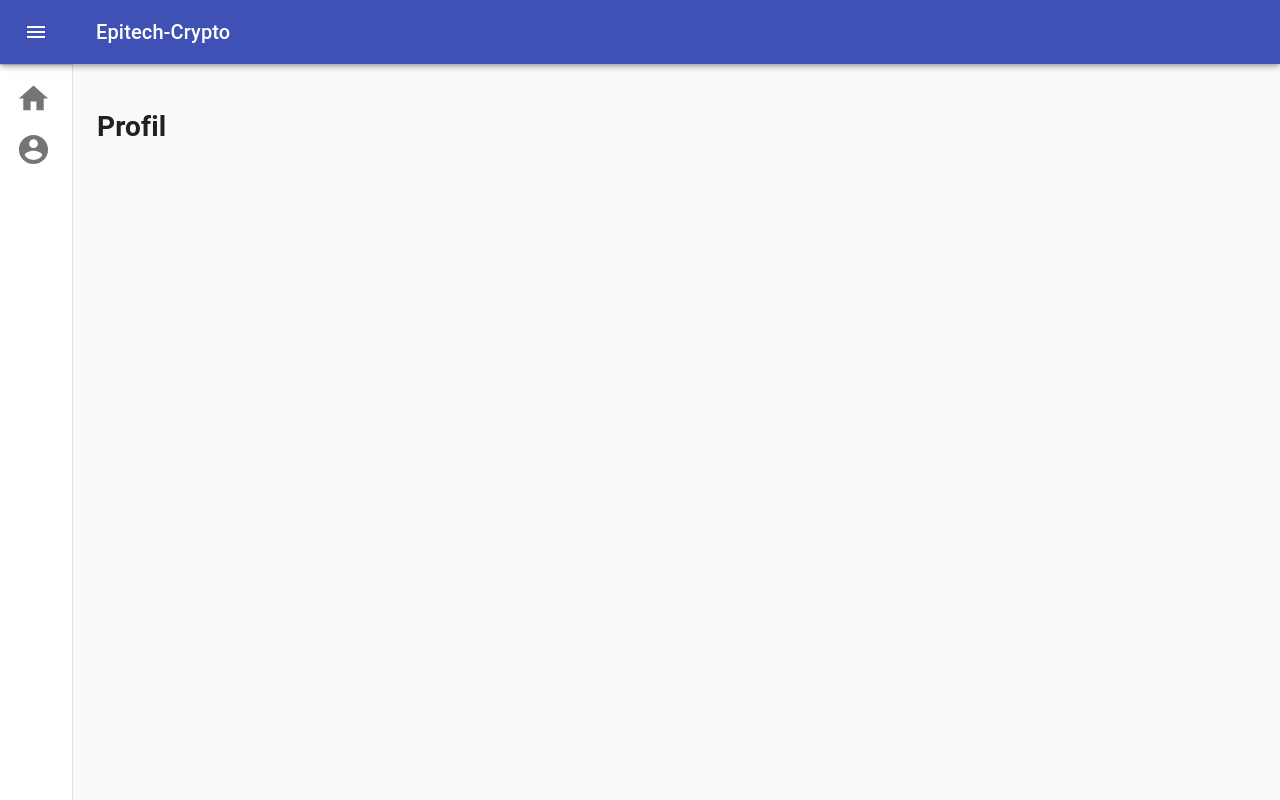
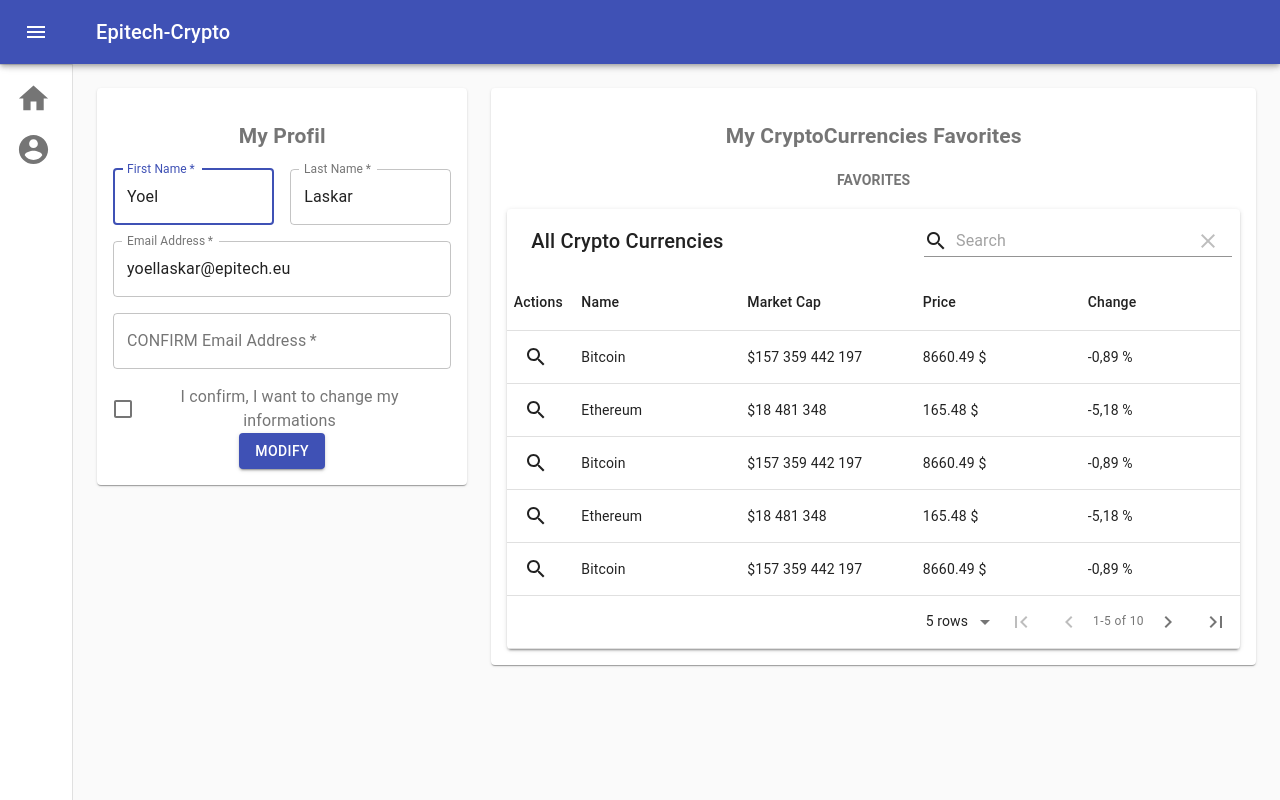
Before and after one commit to LaskarYoel/Web-CryptoProject, a React (Create React App) app in the folder front/web-crypto/: page /profil in a window 1280 px wide. Built offline with nearby package versions, Linux system fonts and the light colour scheme.

Commit message:
yoel : page profil

```diff
--- a/front/web-crypto/src/components/BaseFront/NavBar.js
+++ b/front/web-crypto/src/components/BaseFront/NavBar.js
@@ -1,5 +1,5 @@
 import React from 'react';
-import { Route, Router, Switch } from 'react-router-dom'
+import { Route, Switch } from 'react-router-dom'
 
 import clsx from 'clsx';
 import { makeStyles, useTheme } from '@material-ui/core/styles';
--- a/front/web-crypto/src/components/UserPages/Favorites.js
+++ b/front/web-crypto/src/components/UserPages/Favorites.js
@@ -1,15 +1,13 @@
 //Page for login to the app
 import React , {Component} from 'react';
-import Button from '@material-ui/core/Button'
+import PublicTable from '../BaseFront/PublicTable';
 
 class Favorites extends Component {
     render () {
         return(
             <div>
-             <h1>FAVORITES</h1>
-            <Button  style={{marginTop: 50 + 'em'}}  variant="contained" color="primary">
-              Hello World lolo
-            </Button>
+             <h4>FAVORITES</h4>
+             <PublicTable/>
 
       </div>  )
 
--- a/front/web-crypto/src/components/UserPages/Profil.js
+++ b/front/web-crypto/src/components/UserPages/Profil.js
@@ -1,14 +1,131 @@
-import React, { Component } from 'react';
+import React from 'react';
+import { makeStyles } from '@material-ui/core/styles';
+import Paper from '@material-ui/core/Paper';
+import Grid from '@material-ui/core/Grid';
+import Favorites from './Favorites';
+import Button from '@material-ui/core/Button';
+import TextField from '@material-ui/core/TextField';
+import FormControlLabel from '@material-ui/core/FormControlLabel';
+import Checkbox from '@material-ui/core/Checkbox';
 
-class Profil extends Component {
-  render() {
-    return (
-      <div>
-        <h1>Profil</h1>
-      </div>
-    )
+const useStyles = makeStyles(theme => ({
+  root: {
+    flexGrow: 1,
+  },
+  paper: {
+    padding: theme.spacing(2),
+    textAlign: 'center',
+    color: theme.palette.text.secondary,
+  },
+}));
 
-  }
+const user = {
+  connect : true ,
+  admin : false ,
+  informations : {
+    firstname : "Yoel",
+    lastname :"Laskar",
+    email : "yoellaskar@epitech.eu",
+
 }
 
-export default Profil
+}
+
+export default function Profil() {
+  const classes = useStyles();
+
+  return (
+    <div className={classes.root}>
+      <Grid container spacing={3}>
+
+        <Grid item xs={4}>
+          <Paper className={classes.paper}>
+            <h2>My Profil</h2>
+
+            <form className={classes.form} noValidate>
+              <Grid container spacing={2}>
+                <Grid item xs={12} sm={6}>
+                  <TextField
+                    autoComplete="fname"
+                    name="firstName"
+                    variant="outlined"
+                    required
+                    id="firstName"
+                    label= "First Name"
+                    defaultValue={user.informations.firstname}
+                    autoFocus
+                  />
+                </Grid>
+                <Grid item xs={12} sm={6}>
+                  <TextField
+                    variant="outlined"
+                    required
+                    fullWidth
+                    id="lastName"
+                    label="Last Name"
+                    name="lastName"
+                    autoComplete="lname"
+                    defaultValue={user.informations.lastname}
+
+                  />
+                </Grid>
+                <Grid item xs={12}>
+                  <TextField
+                    variant="outlined"
+                    required
+                    fullWidth
+                    id="email"
+                    label="Email Address"
+                    name="email"
+                    autoComplete="email"
+                    defaultValue={user.informations.email}
+
+                  />
+                </Grid>
+                <Grid item xs={12}>
+                  <TextField
+                    variant="outlined"
+                    required
+                    fullWidth
+                    id="email"
+                    label="CONFIRM Email Address"
+                    name="email"
+                    autoComplete="email"
+                  />
+                </Grid>
+
+                <Grid item xs={12}>
+                  <FormControlLabel
+                    control={<Checkbox value="allowExtraEmails" color="primary" />}
+                    label="I confirm, I want to change my informations"
+                  />
+                </Grid>
+              </Grid>
+              <Button
+                type="submit"
+
+                variant="contained"
+                color="primary"
+                className={classes.submit}
+              >
+                Modify
+          </Button>
+            </form>
+
+          </Paper>
+
+        </Grid>
+        <Grid item xs={8}>
+          <Paper className={classes.paper}>
+            <h2> My CryptoCurrencies Favorites</h2>
+
+
+            <Favorites />
+
+
+          </Paper>
+        </Grid>
+      </Grid>
+    </div>
+  );
+}
```
